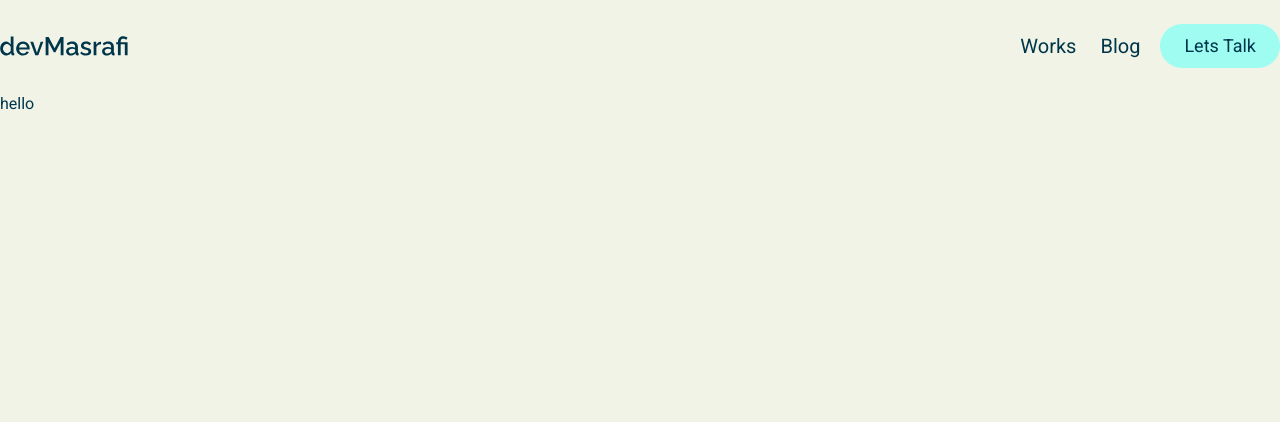
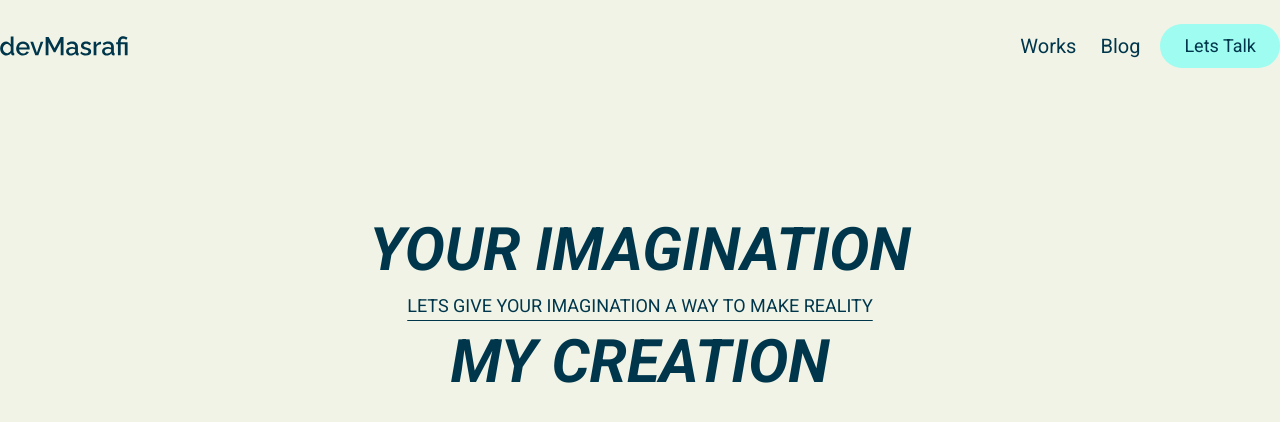
Before and after one commit to devMasrafi/mainportfolioapp, a Next.js app: page / in a window 1280 px wide. Shown: the top 422 px of the page. Built offline with nearby package versions, Linux system fonts and the light colour scheme.

Commit message:
update on hero main text

```diff
--- a/src/app/globals.css
+++ b/src/app/globals.css
@@ -1,5 +1,5 @@
+@import url('https://fonts.googleapis.com/css2?family=Roboto:ital,wght@0,100;0,300;0,400;0,500;0,700;0,900;1,100;1,300;1,400;1,500;1,700;1,900&display=swap');
 
-@import url('https://fonts.googleapis.com/css2?family=Raleway:ital,wght@0,100..900;1,100..900&family=Roboto:ital,wght@0,100;0,300;0,400;0,500;0,700;0,900;1,100;1,300;1,400;1,500;1,700;1,900&display=swap');
 
 @tailwind base;
 @tailwind components;
@@ -9,6 +9,8 @@
   --background: #ffffff;
   --foreground: #171717;
 }
+
+
 body {
   color: var(--foreground);
   background: var(--background);
--- a/src/app/layout.js
+++ b/src/app/layout.js
@@ -22,7 +22,7 @@ export const metadata = {
 export default function RootLayout({ children }) {
   return (
     <html lang="en">
-      <body className="font-roboto text-darkBlue ">
+      <body className=" font-Roboto text-darkBlue ">
         <WebDefaultBgColor/>
         <NavBar/>
         {children}
--- a/src/app/page.jsx
+++ b/src/app/page.jsx
@@ -4,8 +4,17 @@ import WebDefaultBgColor from "./components/webDefaultColor/page";
 export default function Home() {
   return (
     <main>
-      <h3 className="h-[100rem] ">hello</h3>
-      <h3 className="h-[100rem] bg-slate-500 ">somethign</h3>
+      <div>
+        <div>
+          <div className="text-center uppercase mt-[8rem] ">
+            <h2 className=" text-6xl font-bold italic ">your imagination</h2>
+            <p className="relative text-lg underline underline-offset-[0.5rem] my-3">
+              lets give your imagination a way to make reality
+            </p>
+            <h2 className=" text-6xl font-bold italic ">my creation</h2>
+          </div>
+        </div>
+      </div>
     </main>
   );
 }
--- a/tailwind.config.js
+++ b/tailwind.config.js
@@ -6,11 +6,11 @@ module.exports = {
     "./src/app/**/*.{js,ts,jsx,tsx,mdx}",
   ],
   theme: {
+    fontFamily:{
+      'Roboto': ['"Roboto", serif']
+    },
     extend: {
-      fontFamily:{
-        'RaleWay': ['"Raleway", sans-serif'],
-        'roboto' : ['"Roboto", serif']
-      },
+
       colors: {
         background: "var(--background)",
         foreground: "var(--foreground)",
```
